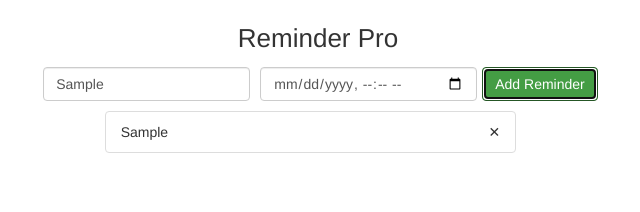
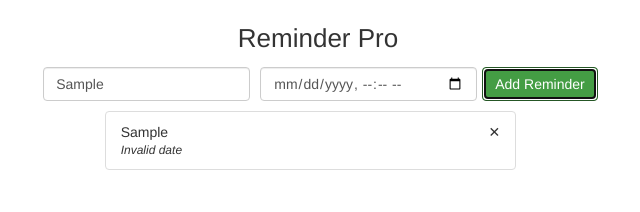
Before and after one commit to d1sc0nneckt1e/reminder_pro, a React (Create React App) app: page / in a window 1280 px wide. Both pictures are taken after typing "Sample" into the empty fields and a click on the button "Add Reminder". Shown: the top 212 px of the page, without its empty margins (322-962 px from the left). Built offline with nearby package versions, Linux system fonts and the light colour scheme.

Commit message:
interpreting moments with MomentJS

```diff
--- a/package.json
+++ b/package.json
@@ -3,6 +3,7 @@
   "version": "0.1.0",
   "private": true,
   "dependencies": {
+    "moment": "^2.20.1",
     "react": "^16.2.0",
     "react-dom": "^16.2.0",
     "react-redux": "^5.0.6",
--- a/src/App.css
+++ b/src/App.css
@@ -30,3 +30,8 @@ input{
 .delete-button:hover{
   cursor: pointer;
 }
+
+.reminder-date{
+  font-style: italic;
+  font-size: 12px;
+}
--- a/src/components/App.jsx
+++ b/src/components/App.jsx
@@ -1,6 +1,7 @@
 import React, { Component } from 'react';
 import { connect } from 'react-redux';
 import { addReminder, deleteReminder } from '../actions';
+import moment from 'moment';
 import '../App.css';
 
 class App extends Component {
@@ -30,7 +31,10 @@ class App extends Component {
           reminders.map(reminder => {
             return(
               <li key={reminder.id} className='list-group-item'>
-                <div className='list-item'>{reminder.text}</div>
+                <div className='list-item'>
+                  <div>{reminder.text}</div>
+                  <div className='reminder-date'>{moment(new Date(reminder.dueDate)).fromNow()}</div>
+                </div>
                 <div className='list-item delete-button' onClick={() => this.deleteReminder(reminder.id)}>
                   &#x2715;
                 </div>
```
